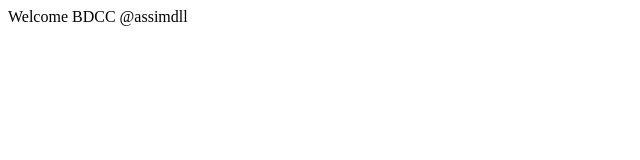
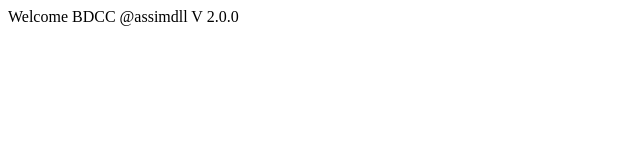
Before and after one commit to assimdll17/tp4-devops, a plain HTML site: page index.html in a window 1280 px wide. Shown: the full height of the page, 0-640 px from the left. Drawn offline with Linux system fonts and the light colour scheme.

Commit message:
Update index.html
V 2

```diff
--- a/index.html
+++ b/index.html
@@ -11,5 +11,7 @@
 Welcome BDCC
 
 @assimdll
+
+ V 2.0.0
 </body>
 </html>
```
